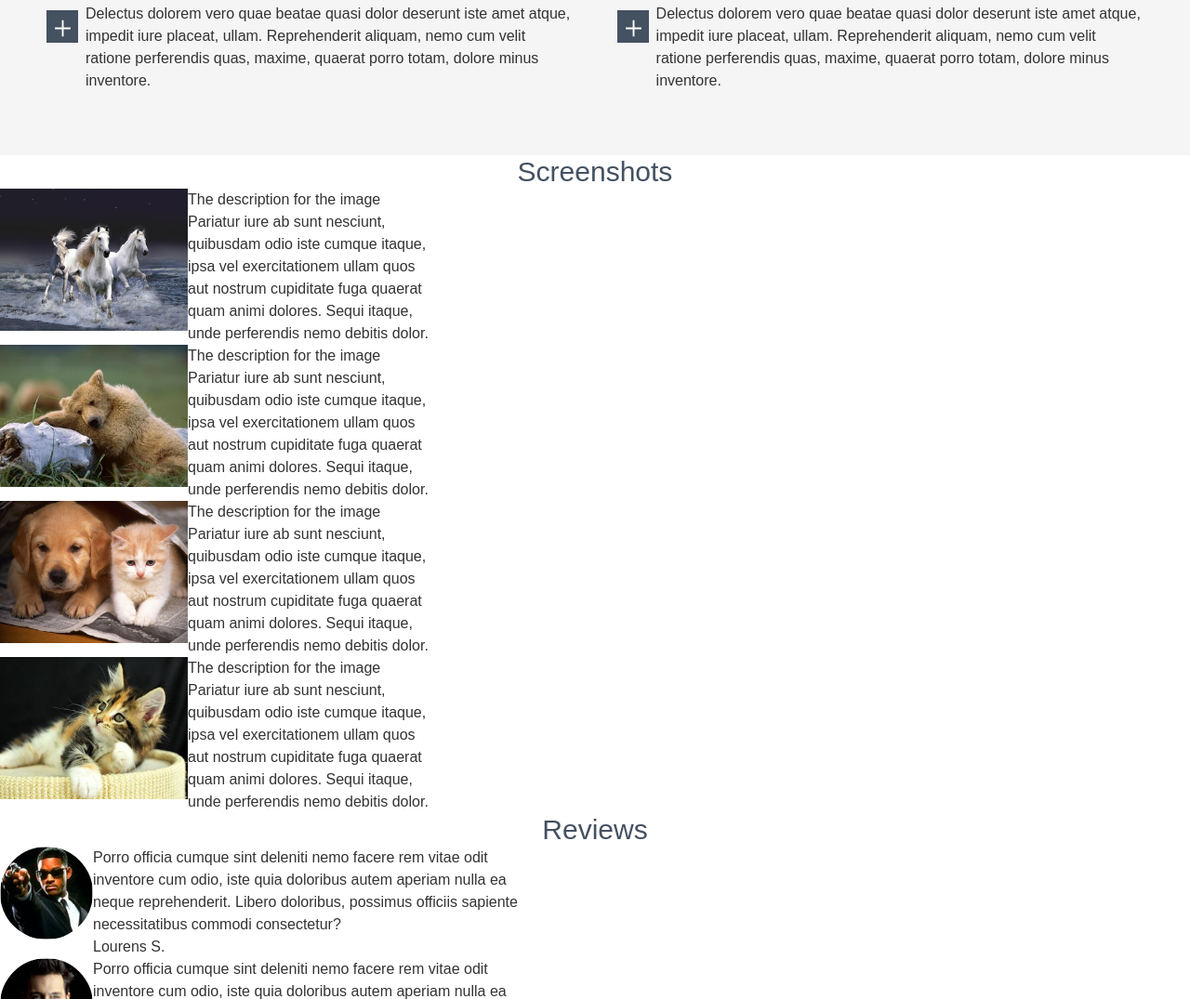
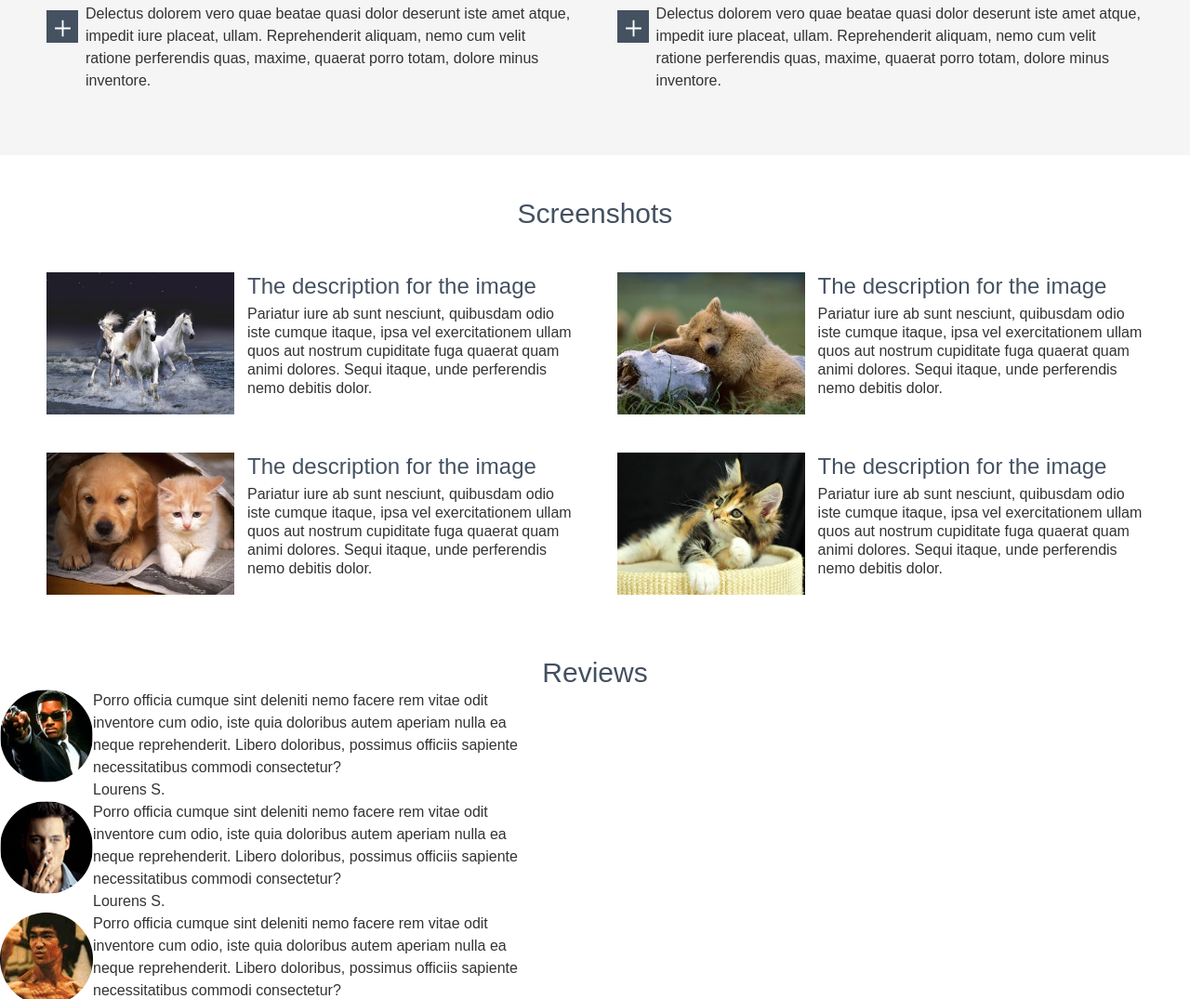
Before and after one commit to youngFrontendDeveloper/Lerning-HTML5-CSS3-source, a website: page src/index.html in a window 1280 px wide. Shown: the part 1131-2206 px from the top of the page at 93% size. Drawn offline with nearby package versions, Linux system fonts and the light colour scheme; files that its build step writes are made by us from their sources.

Commit message:
Написала стили для scrinshots

```diff
--- a/src/index.html
+++ b/src/index.html
@@ -104,9 +104,9 @@
   </section>
   <!-- +++++++++++ Scrinshots +++++++++++++ -->
   <section class="scrinshots">
-    <div class="container">
-      <h2 class="title">Screenshots</h2>
-      <figure class="description">
+    <div class="container scrinshots__wrapper d-flex">
+      <h2 class="title scrinshots__title">Screenshots</h2>
+      <figure class="description d-flex">
         <img class="description__img" src="img/1.jpg" alt="Изображение">
         <figcaption class="description__title">The description for the image
           <span class="description__body">Pariatur iure ab sunt nesciunt, quibusdam odio iste cumque itaque, ipsa vel
@@ -114,7 +114,7 @@
             perferendis nemo debitis dolor.</span>
         </figcaption>
       </figure>
-      <figure class="description">
+      <figure class="description d-flex">
         <img class="description__img" src="img/2.jpg" alt="Изображение">
         <figcaption class="description__title">The description for the image
           <span class="description__body">Pariatur iure ab sunt nesciunt, quibusdam odio iste cumque itaque, ipsa vel
@@ -122,7 +122,7 @@
             perferendis nemo debitis dolor.</span>
         </figcaption>
       </figure>
-      <figure class="description">
+      <figure class="description d-flex">
         <img class="description__img" src="img/3.jpg" alt="Изображение">
         <figcaption class="description__title">The description for the image
           <span class="description__body">Pariatur iure ab sunt nesciunt, quibusdam odio iste cumque itaque, ipsa vel
@@ -130,7 +130,7 @@
             perferendis nemo debitis dolor.</span>
         </figcaption>
       </figure>
-      <figure class="description">
+      <figure class="description d-flex">
         <img class="description__img" src="img/4.jpg" alt="Изображение">
         <figcaption class="description__title">The description for the image
           <span class="description__body">Pariatur iure ab sunt nesciunt, quibusdam odio iste cumque itaque, ipsa vel
--- a/src/style/blocks/description.less
+++ b/src/style/blocks/description.less
@@ -1,26 +1,48 @@
 .description {
   width: 100%;
+  margin-bottom: 27px;
 
   @media(min-width: @width-tablet) {
     width: 48%;
+    justify-content: center;
   }
-}
 
-.description {
-  display: flex;
-  flex-wrap: wrap;
-  margin: 0;
+  @media(min-width: @width-desktop) {
+    max-width: 575px;
+  }
 }
 
 .description__img {
   width: 202px;
   height: 153px;
+  margin-right: 14px;
+  margin-bottom: 14px;
+
 }
 
 .description__title {
   flex-basis: 260px;
+  flex-grow: 1;
+
+  font-size: 18px;
+  line-height: 1.25;
+  color: #445161;
+
+  @media(min-width: @width-tablet) {
+    flex-basis: 220px;
+    flex-grow: 0;
+    font-size: 20px;
+  }
+
+  @media(min-width: @width-desktop) {
+    flex-grow: 1;
+    font-size: 24px;
+  }
 }
 
 .description__body {
   display: block;
+  margin-top: 5px;
+  font-size: 16px;
+  color: @color-dark;
 }
--- a/src/style/blocks/scrinshots.less
+++ b/src/style/blocks/scrinshots.less
@@ -1,11 +1,23 @@
-.scrinshots {
-  display: flex;
-  flex-wrap: wrap;
+.scrinshots__wrapper {
+  padding: 25px 15px 0 15px;
+
+  @media(min-width: @width-tablet) {
+    padding: 25px 20px 5px 20px;
+  }
+
+  @media(min-width: @width-desktop) {
+    padding: 45px 50px 25px 50px;
+  }
 }
 
-.scrinshots__text-box {
-  display: flex;
-  flex-wrap: wrap;
-  width: 100%;
+.scrinshots__title {
+  margin-bottom: 15px;
 
+  @media(min-width: @width-tablet) {
+    margin-bottom: 30px;
+  }
+
+  @media(min-width: @width-desktop) {
+    margin-bottom: 45px;
+  }
 }
```
